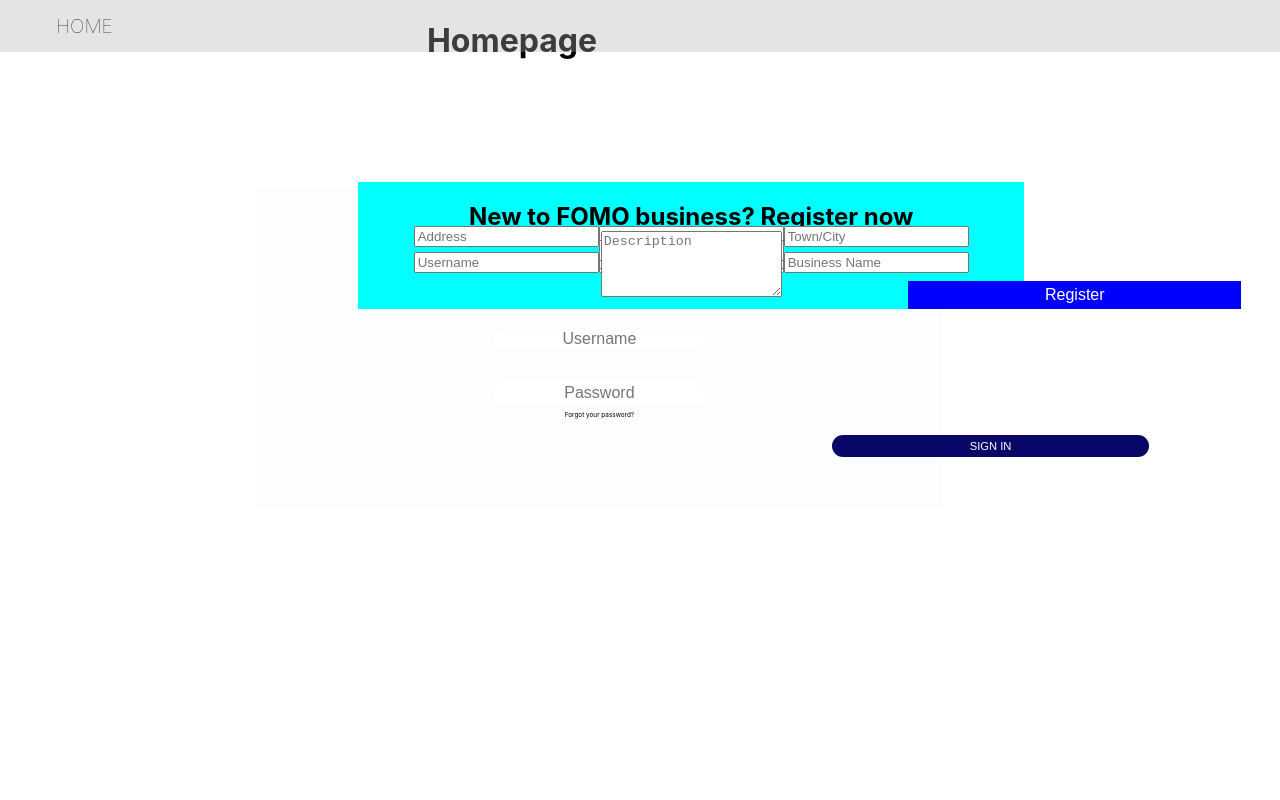
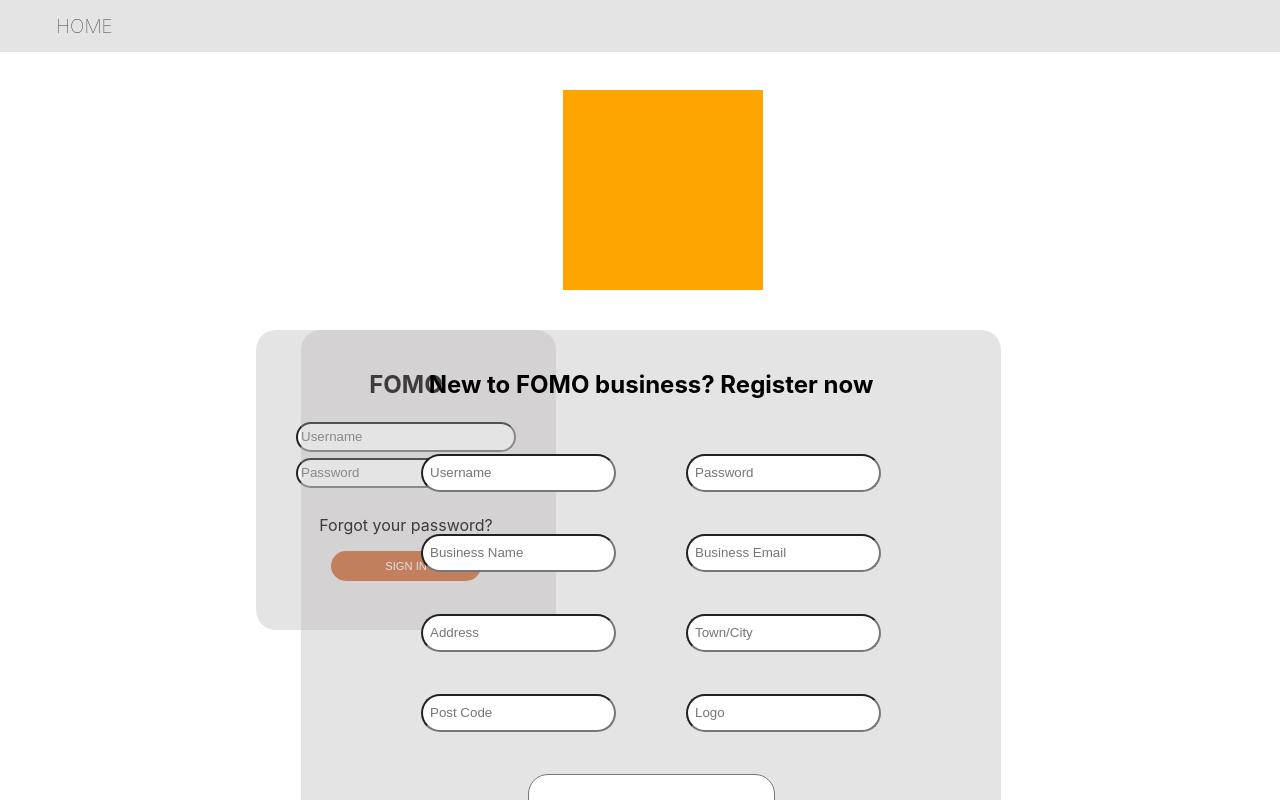
Before and after one commit to Baileex/FOMO-Business, a React (Create React App) app: page / in a window 1280 px wide. Built offline with nearby package versions, Linux system fonts and the light colour scheme.

Commit message:
updated css for homepage, needs logo

```diff
--- /dev/null
+++ b/src/Components/Home.css
@@ -0,0 +1,19 @@
+.LogoContainer {
+  margin-top: 90px;
+  margin-left: 55%;
+  justify-content: center;
+  width: 200px;
+  height: 200px;
+  background-color: orange;
+}
+
+.HomepageFormContainer {
+  display: grid;
+  grid-template-columns: 1fr 1fr;
+  grid-template-rows: 1fr;
+  grid-template-areas: "login, signup";
+  margin-left: 25%;
+  margin-top: 40px;
+  justify-content: center;
+  width: 900px;
+}
--- a/src/Components/Home.jsx
+++ b/src/Components/Home.jsx
@@ -1,13 +1,16 @@
-import React from 'react';
+import React from "react";
 import LogIn from "./LogIn";
 import SignUp from "./SignUp";
+import "./Home.css";
 
-const Home = ({getUser}) => {
+const Home = ({ getUser }) => {
   return (
-    <div>
-      <h1>Homepage</h1>
-      <LogIn getUser={getUser}/>
-      <SignUp />
+    <div className="HomepageContainer">
+      <div className="LogoContainer"></div>
+      <div className="HomepageFormContainer">
+        <LogIn getUser={getUser} />
+        <SignUp />
+      </div>
     </div>
   );
 };
--- a/src/Components/LogIn.jsx
+++ b/src/Components/LogIn.jsx
@@ -2,6 +2,7 @@ import React from "react";
 import * as api from "./Api";
 import { navigate } from "@reach/router";
 import ErrorDisplay from "./ErrorDisplay";
+import "./Login.css";
 
 export default class LogIn extends React.Component {
   state = {
@@ -54,44 +55,40 @@ export default class LogIn extends React.Component {
 
   render() {
     const { password, username, err, access_token } = this.state;
-    let className = "logInContainer";
-    if (access_token.length > 0) {
-      className = "disable-login";
-    }
     return (
-      <div className="container">
-        <div className={className}>
-          <form className="regForm" onSubmit={this.handleSubmit}>
-            <h2 className="regFormTitle">FOMO</h2>
+      // <div className="LoginContainerOuter">
+      <div className="LoginContainer">
+        <form className="LoginForm" onSubmit={this.handleSubmit}>
+          <h2 className="LoginFormTitle">FOMO</h2>
           <input
+            className="LoginFormInput"
             type="text"
             placeholder="Username"
-              className="regInput"
             required
             onChange={this.handleChange}
             name="username"
             value={username}
           />
-            <br />
+          {/* <br /> */}
           <input
+            className="LoginFormInput"
             type="password"
             placeholder="Password"
-              className="regInput"
             onChange={this.handleChange}
             name="password"
             value={password}
             required
           />
-            <br />
+          {/* <br /> */}
           {err && <ErrorDisplay error={err} />}
-            <br />
-            <p className="regForget">Forgot your password?</p>
-            <button type="submit" className="regButton">
+          {/* <br /> */}
+          <p className="LoginFormForgot">Forgot your password?</p>
+          <button type="submit" className="LoginFormButton">
             Sign In
           </button>
         </form>
       </div>
-      </div>
+      // </div>
     );
   }
 }
--- /dev/null
+++ b/src/Components/Login.css
@@ -0,0 +1,54 @@
+.LoginContainer {
+  grid-area: "login";
+  margin: 0%;
+  width: 300px;
+  height: 300px;
+  background-color: rgba(180, 177, 177, 0.342);
+  border-radius: 20px;
+  /* background-color: orange; */
+}
+
+/* .LoginForm {
+  background-color: orange;
+} */
+
+.LoginFormTitle {
+  padding-top: 20px;
+  align-self: center;
+  /* background-color: orange; */
+}
+
+.LoginFormInput {
+  color: white;
+  border-radius: 20px;
+  width: 70%;
+  height: 20px;
+  padding: 1%;
+  margin: 1%;
+  /* align-self: center; */
+  /* background-color: orange; */
+}
+
+.LoginFormForgot {
+  margin-top: 8%;
+  /* background-color: orange; */
+}
+
+.LoginFormButton {
+  text-align: center;
+  margin-top: 0%;
+  margin-left: 0%;
+  margin-bottom: 5%;
+  text-decoration: none;
+  font-size: 16px;
+  width: 50%;
+  height: 30px;
+  background: rgba(196, 73, 7, 1);
+  border-radius: 20px;
+  border: none;
+  color: white;
+  text-transform: uppercase;
+  font-size: 70%;
+  opacity: 80%;
+  /* background-color: orange; */
+}
--- /dev/null
+++ b/src/Components/SignUp.css
@@ -0,0 +1,62 @@
+.signUpContainer {
+  grid-area: "signup";
+  margin: 0%;
+  margin-left: 45px;
+  width: 700px;
+  height: 700px;
+  background-color: rgba(180, 177, 177, 0.342);
+  border-radius: 20px;
+  /* background-color: orange; */
+}
+
+.signUpTitle {
+  padding-top: 20px;
+  align-self: center;
+  /* background-color: orange; */
+}
+
+.regForm {
+  /* display: grid;
+  grid-template-columns: 1fr 1fr;
+  grid-template-rows: 1fr 1fr 1fr 1fr; */
+  /* grid-template-areas: "input_1, input_2" ". ." ". ." ". ."; */
+  /* align-self: center; */
+  /* background-color: orange; */
+}
+
+.regFormInput {
+  color: white;
+  border-radius: 20px;
+  height: 20px;
+  padding: 1%;
+  margin: 5%;
+  margin-bottom: 1%;
+  max-width: 50%;
+  /* background-color: orange; */
+}
+
+.regFormTextArea {
+  border-radius: 20px;
+  padding: 5%;
+  margin: 5%;
+  /* background-color: orange; */
+}
+
+.regFormButton {
+  text-align: center;
+  margin-top: 0%;
+  margin-left: 0%;
+  margin-bottom: 5%;
+  text-decoration: none;
+  font-size: 16px;
+  width: 50%;
+  height: 30px;
+  background: rgba(196, 73, 7, 1);
+  border-radius: 20px;
+  border: none;
+  color: white;
+  text-transform: uppercase;
+  font-size: 70%;
+  opacity: 80%;
+  /* background-color: orange; */
+}
--- a/src/Components/SignUp.jsx
+++ b/src/Components/SignUp.jsx
@@ -1,6 +1,8 @@
 import React from "react";
 import * as api from "./Api";
 import { navigate } from "@reach/router";
+import "./SignUp.css";
+
 export default class LogIn extends React.Component {
   state = {
     username: "",
@@ -17,13 +19,14 @@ export default class LogIn extends React.Component {
   };
 
   handleChange = event => {
-    const { name, value } = event.target
-    this.setState({ [name]: value })
-  }
+    const { name, value } = event.target;
+    this.setState({ [name]: value });
+  };
 
   handleSubmit = e => {
-    e.preventDefault()
-    const { username,
+    e.preventDefault();
+    const {
+      username,
       password,
       businessName,
       businessEmail,
@@ -32,13 +35,26 @@ export default class LogIn extends React.Component {
       townCity,
       postCode,
       logo,
-      description, err} = this.state
-    const business = {address: addressOne + " " + addressTwo + " " + townCity + " " + postCode}
+      description,
+      err
+    } = this.state;
+    const business = {
+      address: addressOne + " " + addressTwo + " " + townCity + " " + postCode
+    };
 
     api
-    .register({business_name: businessName, username, password, email: businessEmail, address: business.address, description, url: logo})
+      .register({
+        business_name: businessName,
+        username,
+        password,
+        email: businessEmail,
+        address: business.address,
+        description,
+        url: logo
+      })
       .then(response => {
-      this.setState({username: "",
+        this.setState({
+          username: "",
           password: "",
           businessName: "",
           businessEmail: "",
@@ -47,13 +63,19 @@ export default class LogIn extends React.Component {
           townCity: "",
           postCode: "",
           logo: "",
-    description: "", err: null})
-    navigate("/events")}).catch(response => this.setState({err:{msg: "You did something wrong! :("}}))
-
-  }
+          description: "",
+          err: null
+        });
+        navigate("/events");
+      })
+      .catch(response =>
+        this.setState({ err: { msg: "You did something wrong! :(" } })
+      );
+  };
 
   render() {
-    const { username,
+    const {
+      username,
       password,
       businessName,
       businessEmail,
@@ -62,33 +84,112 @@ export default class LogIn extends React.Component {
       townCity,
       postCode,
       logo,
-      description} = this.state
+      description
+    } = this.state;
     return (
-      <div className="container">
+      // <div className="container">
       <div className="signUpContainer">
         <h2 className="signUpTitle">New to FOMO business? Register now</h2>
 
         <form className="regForm" onSubmit={this.handleSubmit}>
-            <input type="text" placeholder="Username" name="username" value={username} onChange={this.handleChange} required/>
-            <input type="password" placeholder="Password" name="password" value={password} onChange={this.handleChange}required />
-            <input type="text" placeholder="Business Name" name="businessName" value={businessName} onChange={this.handleChange} required/>
-            <br />
-            <input type="email" placeholder="Business Email" name="businessEmail" value={businessEmail} onChange={this.handleChange} required/>
-            <br />
-            Address <br />
-            <input type="text" placeholder="Address" name="addressOne" value={addressOne} onChange={this.handleChange} required/>
-            <input type="text" placeholder="Address (line 2)" name="addressTwo" value={addressTwo} onChange={this.handleChange} />
-            <input type="text" placeholder="Town/City" name="townCity" value={townCity} onChange={this.handleChange} required />
-            <input type="text" placeholder="Post Code" name="postCode" value={postCode} onChange={this.handleChange} required/>
-            <br />
-            <input type="text" placeholder="Logo" name="logo" value={logo} onChange={this.handleChange} />
-            <br />
-            <textarea rows="4" placeholder="Description" name="description" value={description} onChange={this.handleChange} required/>
-            <br />
-            <button type="submit">Register</button>
+          <div>
+            <input
+              className="regFormInput"
+              type="text"
+              placeholder="Username"
+              name="username"
+              value={username}
+              onChange={this.handleChange}
+              required
+            />
+            <input
+              className="regFormInput"
+              type="password"
+              placeholder="Password"
+              name="password"
+              value={password}
+              onChange={this.handleChange}
+              required
+            />
+            <input
+              className="regFormInput"
+              type="text"
+              placeholder="Business Name"
+              name="businessName"
+              value={businessName}
+              onChange={this.handleChange}
+              required
+            />
+            {/* <br /> */}
+            <input
+              className="regFormInput"
+              type="email"
+              placeholder="Business Email"
+              name="businessEmail"
+              value={businessEmail}
+              onChange={this.handleChange}
+              required
+            />
+            {/* <br /> */}
+            {/* Address <br /> */}
+            <input
+              className="regFormInput"
+              type="text"
+              placeholder="Address"
+              name="addressOne"
+              value={addressOne}
+              onChange={this.handleChange}
+              required
+            />
+            <input
+              className="regFormInput"
+              type="text"
+              placeholder="Town/City"
+              name="townCity"
+              value={townCity}
+              onChange={this.handleChange}
+              required
+            />
+            <input
+              className="regFormInput"
+              type="text"
+              placeholder="Post Code"
+              name="postCode"
+              value={postCode}
+              onChange={this.handleChange}
+              required
+            />
+            {/* <br /> */}
+            <input
+              className="regFormInput"
+              type="text"
+              placeholder="Logo"
+              name="logo"
+              value={logo}
+              onChange={this.handleChange}
+            />
+          </div>
+          {/* <br /> */}
+          <div>
+            <textarea
+              className="regFormTextArea"
+              rows="4"
+              placeholder="Description"
+              name="description"
+              value={description}
+              onChange={this.handleChange}
+              required
+            />
+          </div>
+          {/* <br /> */}
+          <div>
+            <button className="regFormButton" type="submit">
+              Register
+            </button>
+          </div>
         </form>
       </div>
-      </div>
+      /* </div> */
     );
   }
 }
```
Lines whose indentation alone changed are shown as unchanged.
